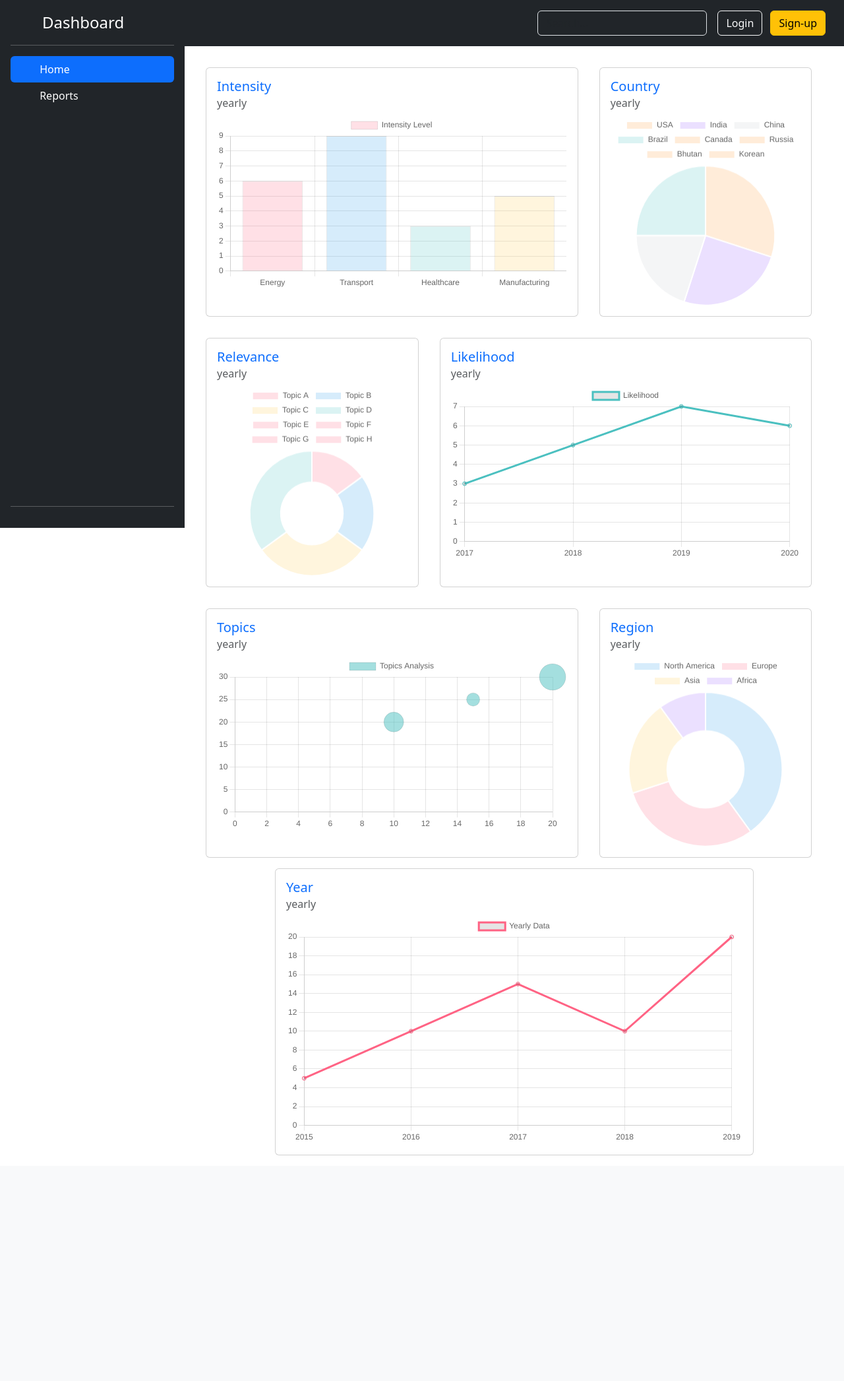
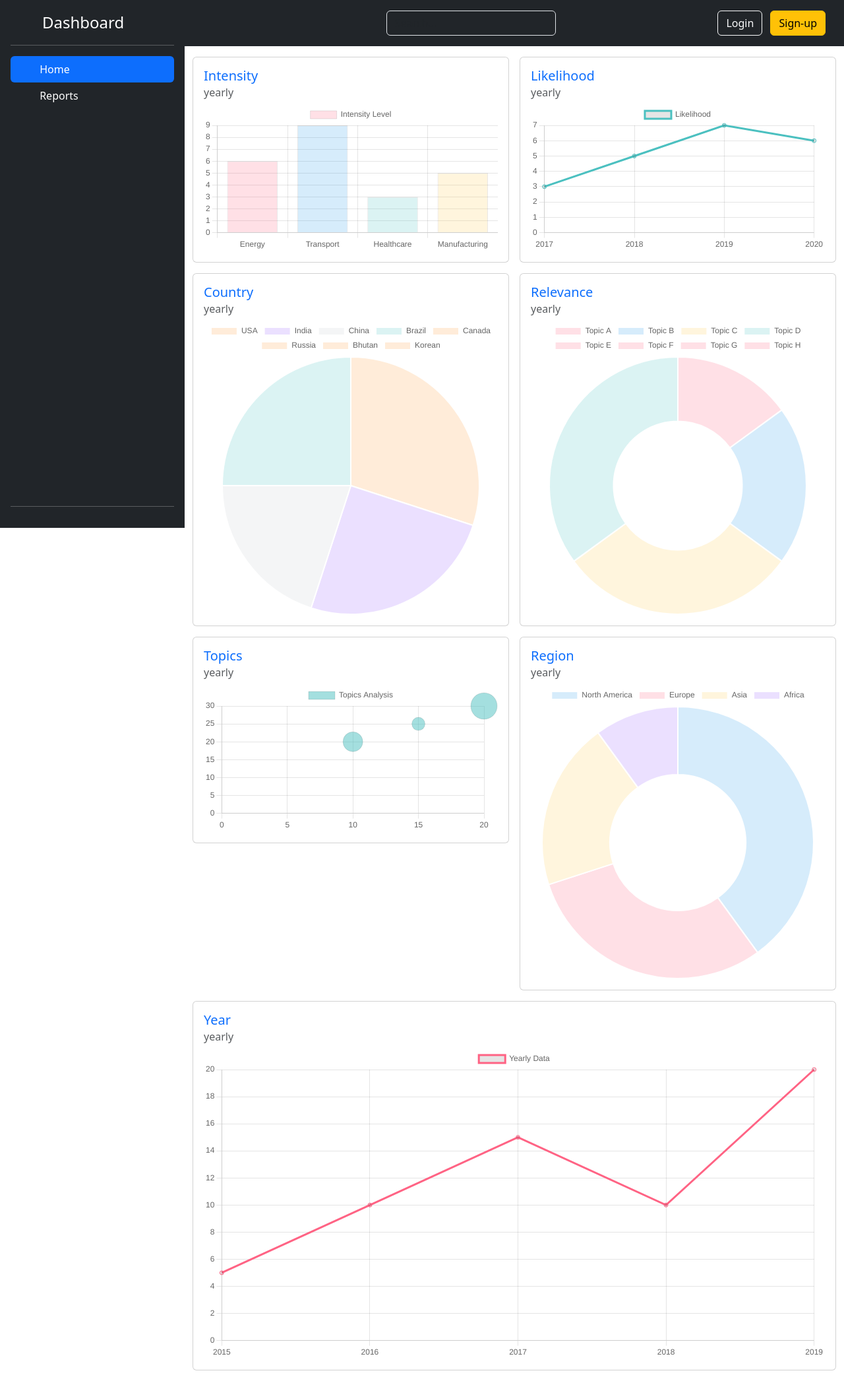
Before and after one commit to AnmolChauhan1234/core, a Django app: page / in a window 1280 px wide. Shown: the whole page at 66% size. Before the commit the page ends 1751 px from the top, so only its background shows below. Run offline with Django 5.2, Linux system fonts and the light colour scheme.

Commit message:
added page responsivness

```diff
--- a/templates/dashboard.html
+++ b/templates/dashboard.html
@@ -6,8 +6,11 @@
             {% include "layout/sidebar.html" %}
         <div class="w-100">
             {% include "layout/header.html" %}
-            <div class="my-3 mx-3 d-flex flex-wrap">
-                <div class="col-7 card m-3">
+            <div class="container my-3">
+                <div class="row g-3">
+
+                    <div class="col-12 col-lg-6">
+                        <div class="card">
                             <div class="card-body">
                                 <h5 class="card-title text-primary">Intensity</h5>
                                 <h6 class="card-subtitle mb-2 text-muted">yearly</h6>
@@ -16,7 +19,24 @@
                                 </div>
                             </div>
                         </div>
-                <div class="col-4 card m-3">
+                    </div>
+
+
+                    <div class="col-12 col-lg-6">
+                        <div class="card">
+                            <div class="card-body">
+                                <h5 class="card-title text-primary">Likelihood</h5>
+                                <h6 class="card-subtitle mb-2 text-muted">yearly</h6>
+                                <div>
+                                    <canvas id="Likelihood"></canvas>
+                                </div>
+                            </div>
+                        </div>
+                    </div>
+
+
+                    <div class="col-12 col-lg-6">
+                        <div class="card">
                             <div class="card-body">
                                 <h5 class="card-title text-primary">Country</h5>
                                 <h6 class="card-subtitle mb-2 text-muted">yearly</h6>
@@ -25,7 +45,11 @@
                                 </div>
                             </div>
                         </div>
-                <div class="col-4 card m-3">
+                    </div>
+
+
+                    <div class="col-12 col-lg-6">
+                        <div class="card">
                             <div class="card-body">
                                 <h5 class="card-title text-primary">Relevance</h5>
                                 <h6 class="card-subtitle mb-2 text-muted">yearly</h6>
@@ -34,16 +58,14 @@
                                 </div>
                             </div>
                         </div>
-                <div class="col-7 card m-3">
-                    <div class="card-body">
-                        <h5 class="card-title text-primary">Likelihood</h5>
-                        <h6 class="card-subtitle mb-2 text-muted">yearly</h6>
-                        <div>
-                            <canvas id="Likelihood"></canvas>
                     </div>
-                    </div>
-                </div>
-                <div class="col-7 card m-3">
+
+
+
+
+
+                    <div class="col-12 col-lg-6">
+                        <div class="card">
                             <div class="card-body">
                                 <h5 class="card-title text-primary">Topics</h5>
                                 <h6 class="card-subtitle mb-2 text-muted">yearly</h6>
@@ -52,7 +74,11 @@
                                 </div>
                             </div>
                         </div>
-                <div class="col-4 card m-3">
+                    </div>
+
+
+                    <div class="col-12 col-lg-6">
+                        <div class="card">
                             <div class="card-body">
                                 <h5 class="card-title text-primary">Region</h5>
                                 <h6 class="card-subtitle mb-2 text-muted">yearly</h6>
@@ -61,7 +87,11 @@
                                 </div>
                             </div>
                         </div>
-                <div class="col-md-9 card m-auto">
+                    </div>
+
+
+                    <div class="col-12">
+                        <div class="card">
                             <div class="card-body">
                                 <h5 class="card-title text-primary">Year</h5>
                                 <h6 class="card-subtitle mb-2 text-muted">yearly</h6>
@@ -73,6 +103,10 @@
                     </div>
                 </div>
             </div>
+
+
+        </div>
+    </div>
 {% endblock content %}
 {% block scripts %}
 <script src="{% static "assets/js/index.js" %}"></script>
--- a/templates/layout/header.html
+++ b/templates/layout/header.html
@@ -1,17 +1,27 @@
 <header class="p-3 text-bg-dark sticky-sm-top">
     <div class="container">
-        <div class="d-flex flex-wrap align-items-center justify-content-end">
+        <div class="d-flex flex-wrap align-items-center justify-content-between">
+            <!-- Hamburger Button (Visible Only on Small Screens) -->
+            <button class="navbar-toggler d-md-none" type="button" data-bs-toggle="offcanvas" data-bs-target="#offcanvasSidebar" aria-controls="offcanvasSidebar">
+                <span class="navbar-toggler-icon mb-4">
+                    <img src="https://img.icons8.com/?size=256w&id=17144&format=png&color=FFFFFF" alt="icon" style="height: 30px; width: 30px; object-fix: contain;">
+                </span>
+            </button>
+
+            <!-- Logo -->
             <a href="/" class="d-flex align-items-center mb-2 mb-lg-0 text-white text-decoration-none">
-            <svg class="bi me-2" width="40" height="32" role="img" aria-label="Bootstrap"><use xlink:href="#bootstrap"/></svg>
+                <svg class="bi me-2" width="40" height="32" role="img" aria-label="Bootstrap"><use xlink:href="#bootstrap"/></svg>
             </a>
 
+            <!-- Search Form -->
             <form class="col-12 col-lg-auto mb-3 mb-lg-0 me-lg-3" role="search">
-            <input type="search" class="form-control form-control-dark text-bg-dark" placeholder="Search..." aria-label="Search">
+                <input type="search" class="form-control form-control-dark text-bg-dark" placeholder="Search..." aria-label="Search">
             </form>
 
+            <!-- Login and Sign-up Buttons -->
             <div class="text-end">
-            <button type="button" class="btn btn-outline-light me-2">Login</button>
-            <button type="button" class="btn btn-warning">Sign-up</button>
+                <button type="button" class="btn btn-outline-light me-2">Login</button>
+                <button type="button" class="btn btn-warning">Sign-up</button>
             </div>
         </div>
     </div>
--- a/templates/layout/sidebar.html
+++ b/templates/layout/sidebar.html
@@ -1,4 +1,28 @@
-<div class="d-flex flex-column flex-shrink-0 p-3 text-bg-dark sticky-sm-top" style="width:280px; height:100vh;">
+<div class="offcanvas offcanvas-start text-bg-dark" tabindex="-1" id="offcanvasSidebar" aria-labelledby="offcanvasSidebarLabel">
+    <div class="offcanvas-header">
+        <h5 class="offcanvas-title" id="offcanvasSidebarLabel">Menu</h5>
+        <button type="button" class="btn-close btn-close-white" data-bs-dismiss="offcanvas" aria-label="Close"></button>
+    </div>
+    <div class="offcanvas-body">
+        <ul class="nav nav-pills flex-column mb-auto">
+            <li class="nav-item">
+                <a href="/dashboard" class="nav-link active" aria-current="page">
+                    <svg class="bi pe-none me-2" width="16" height="16"><use xlink:href="#home"/></svg>
+                    Home
+                </a>
+            </li>
+            <li>
+                <a href="/dashboard/report" class="nav-link text-white">
+                    <svg class="bi pe-none me-2" width="16" height="16"><use xlink:href="#speedometer2"/></svg>
+                    Reports
+                </a>
+            </li>
+        </ul>
+    </div>
+</div>
+
+<!-- Full Sidebar for Large Screens -->
+<div class="d-none d-md-flex flex-column flex-shrink-0 p-3 text-bg-dark sticky-sm-top" style="width:280px; height:100vh;">
     <a href="/dashboard" class="d-flex align-items-center mb-3 mb-md-0 me-md-auto text-white text-decoration-none">
         <svg class="bi pe-none me-2" width="40" height="32"><use xlink:href="#bootstrap"/></svg>
         <span class="fs-4">Dashboard</span>
@@ -7,14 +31,14 @@
     <ul class="nav nav-pills flex-column mb-auto">
         <li class="nav-item">
             <a href="/dashboard" class="nav-link active" aria-current="page">
-            <svg class="bi pe-none me-2" width="16" height="16"><use xlink:href="#home"/></svg>
-            Home
+                <svg class="bi pe-none me-2" width="16" height="16"><use xlink:href="#home"/></svg>
+                Home
             </a>
         </li>
         <li>
             <a href="/dashboard/report" class="nav-link text-white">
-            <svg class="bi pe-none me-2" width="16" height="16"><use xlink:href="#speedometer2"/></svg>
-            Reports
+                <svg class="bi pe-none me-2" width="16" height="16"><use xlink:href="#speedometer2"/></svg>
+                Reports
             </a>
         </li>
     </ul>
```
Also changed, not shown: static/assets/css/headers.css (+14 -0 lines). Lines whose indentation alone changed are shown as unchanged.
